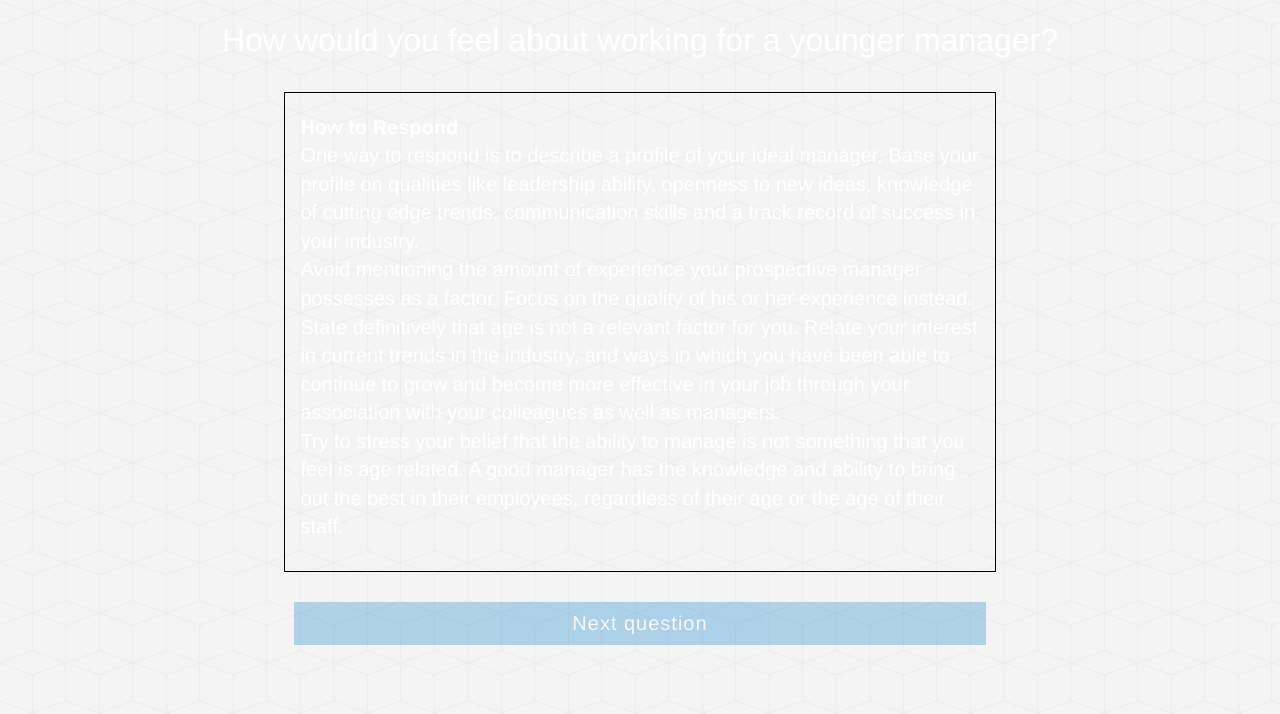
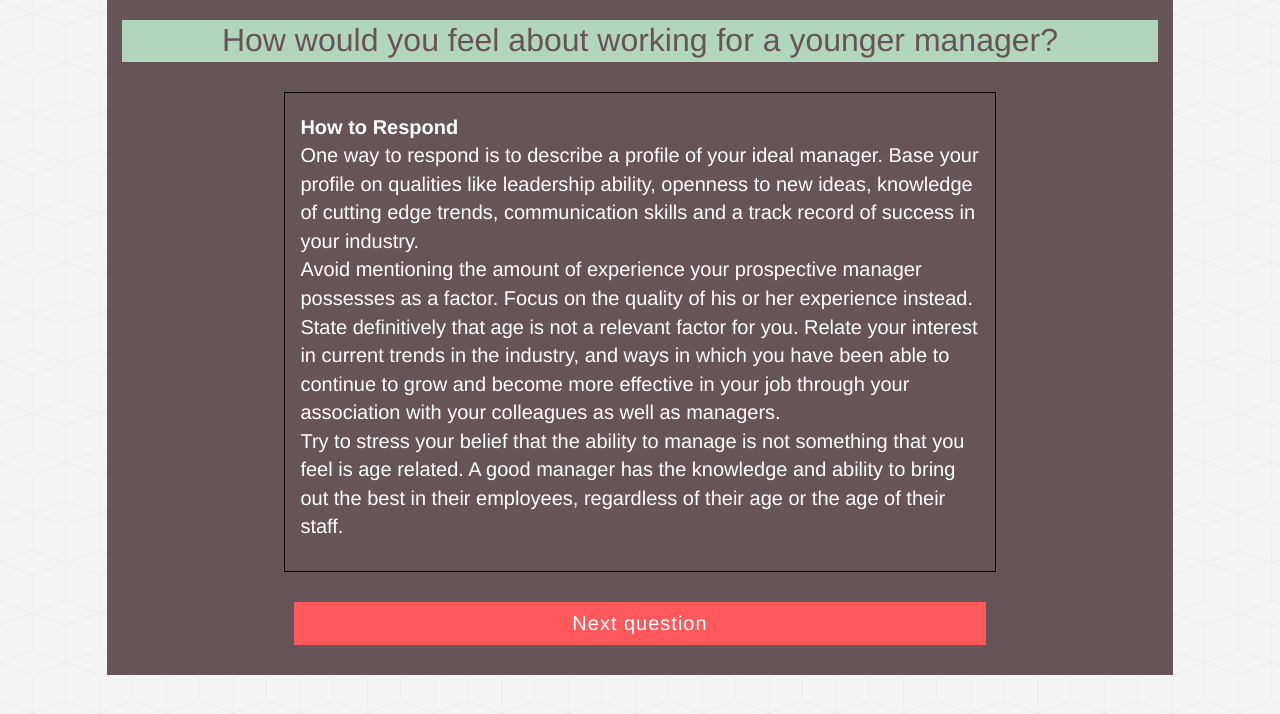
Before and after one commit to MarkoIvanetic/zavrsni-PHP, a PHP site: page /tipQuestions.php in a window 1280 px wide. Shown: the top 714 px of the page. Run offline with PHP 8.4, Linux system fonts and the light colour scheme; data comes from the database, SQL or seed files in the repository; some libraries are stand-ins or nearby versions.

Commit message:
Tips design implemented

```diff
--- a/js/myScriptTips.js
+++ b/js/myScriptTips.js
@@ -4,7 +4,8 @@ $(document).ready(function() {
     var questionStep = 1;
 
     $('#next').show();
-    $('#next').css('background-color', 'rgba(14,131,205,1)');
+    $('#next').css('background-color', '#FF595B');
+    $('#next').css('opacity', '1');
 
     $('#question' + i).show();
     $('#tip' + i).show();
--- a/tipQuestions.php
+++ b/tipQuestions.php
@@ -19,7 +19,7 @@ $GLOBALS['counter'] =1;
 </head>
 <body>
   <div class="loadingCover"></div>
-  <div class="mainContainer col-xs-12 col-sm-10 col-sm-offset-1 clearfix">
+  <div class="mainContainer designerBackground col-xs-12 col-sm-10 col-sm-offset-1 clearfix">
     <?php
     include 'connection.php';
 
@@ -30,7 +30,7 @@ $GLOBALS['counter'] =1;
       while($row = mysqli_fetch_array($result))
       {
         $question = $row['id'];
-        echo '<h1 class="col-xs-12 noselect questions" id=question'.$row['id'].' hidden>'.$row['question']
+        echo '<h1 class="col-xs-12 noselect designerGreen questions" id=question'.$row['id'].' hidden>'.$row['question']
         .'</h1>';
 
         echo '<div class="row">
```
